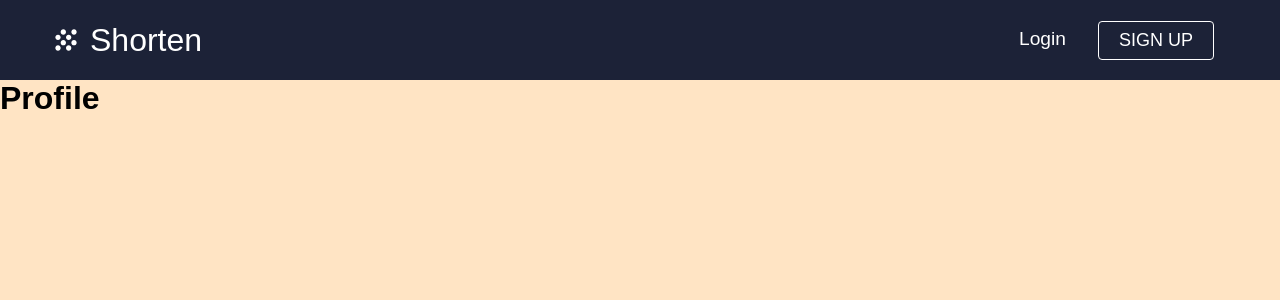
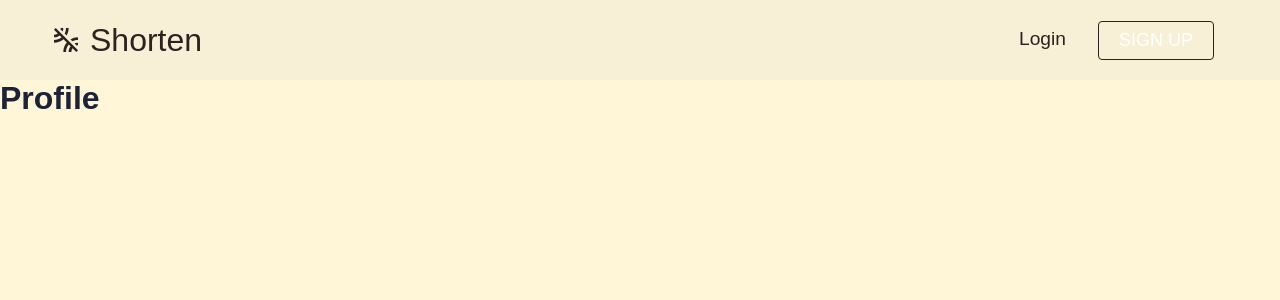
Before and after one commit to OsasAzamegbe/URL-Shortening-Frontend, a React (Create React App) app: page /profile in a window 1280 px wide. Shown: the top 300 px of the page. Built offline with nearby package versions, Linux system fonts and the light colour scheme.

Commit message:
adjusted background and color schemes

```diff
--- a/src/App.css
+++ b/src/App.css
@@ -6,17 +6,28 @@
 }
 
 :root{
-  --primary: white;
-  --blue: #276afb;
-  --red: #ff0044;
-  --dark: #242424;
+  --primary: #2e2220;
+  --blue: #0e0fed;
+  --red:#ff5e6c;
+  --dark:  #1c2237;
   --green: #1aa538;
   --dark-blue: #1c2237;
   --off-white: #fafafa;
   --chroma-blue: #0660e9;
-  --background: bisque;
+  --background: #fff5d7;
+  --background-dark:#f7efd6;
+
+  /* Ragin Beige: #fff5d7
+
+Coral Pink: #ff5e6c
+
+Sleuthe Yellow: #feb300
+
+Pink Leaf: #ffaaab */
+
 }
 
 body {
+  color: var(--dark);
   background-color: var(--background);
 }
--- a/src/components/Navbar.css
+++ b/src/components/Navbar.css
@@ -1,5 +1,5 @@
 .navbar {
-    background: #1c2237;
+    background: var(--background-dark);
     height: 80px;
     display: flex;
     justify-content: center;
@@ -27,7 +27,7 @@
   }
 
   .navbar-logo {
-    color: #fff;
+    color: var(--primary);
     justify-self: start;
     cursor: pointer;
     text-decoration: none;
@@ -55,11 +55,11 @@
   }
 
   .nav-item:hover {
-    border-bottom: 2px solid #f00946;
+    border-bottom: 2px solid var(--red);
   }
 
   .nav-links {
-    color: #fff;
+    color: var(--primary);
     display: flex;
     align-items: center;
     text-decoration: none;
@@ -68,7 +68,7 @@
   }
 
   .fa-bars {
-    color: #fff;
+    color: var(--primary);
   }
 
   .menu-icon {
@@ -93,7 +93,7 @@
     }
 
     .nav-menu.active {
-      background: #1c2237;
+      background: var(--background-dark);
       left: 0;
       opacity: 1;
       transition: all 0.6s ease;
@@ -108,7 +108,7 @@
     }
 
     .nav-links:hover {
-      color: #f00946;
+      color: var(--red);
       transform: scale(1.2);
       transition: all 0.3s ease;
     }
@@ -139,7 +139,7 @@
     }
 
     .fa-times {
-      color: #fff;
+      color: var(--primary);
       font-size: 2rem;
     }
 
--- a/src/components/Navbar.js
+++ b/src/components/Navbar.js
@@ -1,7 +1,7 @@
 import React, {useState} from 'react';
 import {Link} from 'react-router-dom'
 import {FaBars, FaTimes} from 'react-icons/fa'
-import {MdGrain} from 'react-icons/md'
+import {MdLeakRemove} from 'react-icons/md'
 import Button from './Button'
 import './Navbar.css'
 
@@ -28,7 +28,7 @@ const Navbar = () => {
         <nav className="navbar">
             <div className="navbar-container container">
                 <Link to="/" className="navbar-logo" onClick={closeMobileMenu}  >
-                    <MdGrain className="navbar-icon"/>
+                    <MdLeakRemove className="navbar-icon"/>
                     Shorten
                 </Link>
                 <div className="menu-icon" onClick={clickHandler} >
--- a/src/components/pages/profile/Profile.css
+++ b/src/components/pages/profile/Profile.css
@@ -1,3 +1,3 @@
 .profile{
-    background-color: var(--background);
+
 }
```
